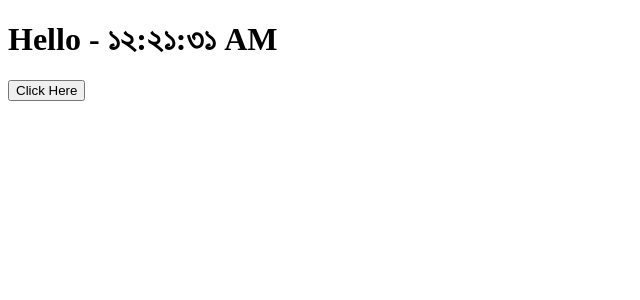
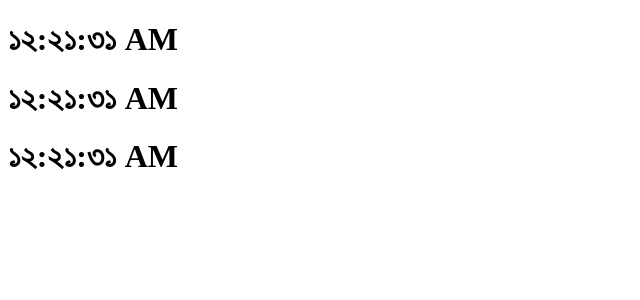
Before and after one commit to thisistanvir/React-with-LWS, a React (Vite) app: page / in a window 1280 px wide. Shown: the top 300 px of the page, without its empty margins (0-640 px from the left). Built offline with nearby package versions, Linux system fonts and the light colour scheme.

Commit message:
Done lesson 9

```diff
--- a/src/App.jsx
+++ b/src/App.jsx
@@ -1,10 +1,11 @@
-import Clock from "./components/Clock";
+import ClockList from "./components/ClockList"
 
 function App() {
 
+  const quantities = [1,2,3]
   return (
     <div>
-      <Clock/>
+      <ClockList quantity={quantities} />
     </div>
   )
 
--- a/src/components/Button.jsx
+++ b/src/components/Button.jsx
@@ -18,11 +18,18 @@
 
 
   render(){
-    const {change, locale} = this.props;
+    const {change, locale, show, enable} = this.props;
+
+    if(!enable){return false}
+
     return(
-      <button onClick={() => change(locale)}>
-        Click Here
-      </button>
+      <div>
+        <button onClick={() => change(locale)}>
+          {locale === "en-US" ? "ঘড়ি পরিবর্তন করুন" : "Change Clock"}
+        </button>
+
+        {show && <p>Hello</p>}
+      </div>
     );
   }
 }
--- a/src/components/Clock.jsx
+++ b/src/components/Clock.jsx
@@ -36,9 +36,14 @@
     return(
       <div>
         <h1 className="heading">
-          <span className="text">Hello - {date.toLocaleTimeString(locale)}</span>
+          <span className="text">{date.toLocaleTimeString(locale)}</span>
         </h1>
-        <Button change={this.handleClick} locale="en-US">Click Here</Button>
+        {
+        locale == "bn-BD" ?
+          <Button change={this.handleClick} locale="en-US" show enable={false} />
+          :
+          <Button change={this.handleClick} locale="bn-BD" show={false} />
+        }
       </div>
     );
   }
--- /dev/null
+++ b/src/components/ClockList.jsx
@@ -0,0 +1,13 @@
+import Clock from "./Clock";
+
+function ClockList({quantity = []}){
+  return(
+    <div>
+      {quantity.map(()=>(
+        <Clock key={Math.random()} />
+      ))}
+    </div>
+  )
+}
+
+export default ClockList;
```
